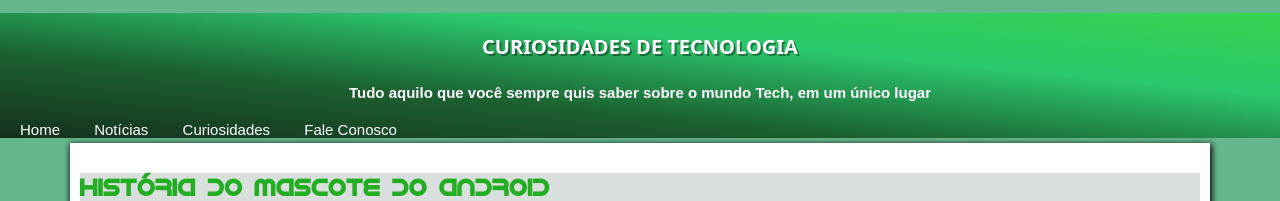
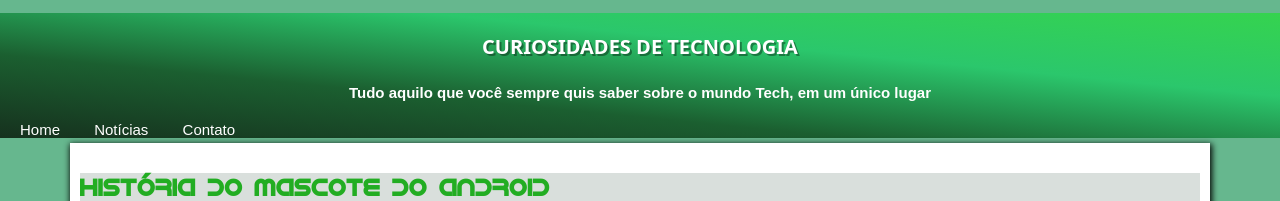
Before and after one commit to sabrinapavelquesi/projeto-android, a plain HTML site: page index.html in a window 1280 px wide. Shown: the top 201 px of the page. Drawn offline with Linux system fonts and the light colour scheme; files whose address does not match are found by name.

Commit message:
Menu simplificado

```diff
--- a/index.html
+++ b/index.html
@@ -17,8 +17,7 @@
         <nav>
             <a href="#" class="link-hover">Home</a>
             <a href="#" class="link-hover">Notícias</a>
-            <a href="#" class="link-hover">Curiosidades</a>
-            <a href="#" class="link-hover">Fale Conosco</a>
+            <a href="#" class="link-hover">Contato</a>
         </nav>
     </header>
     <main>
```
